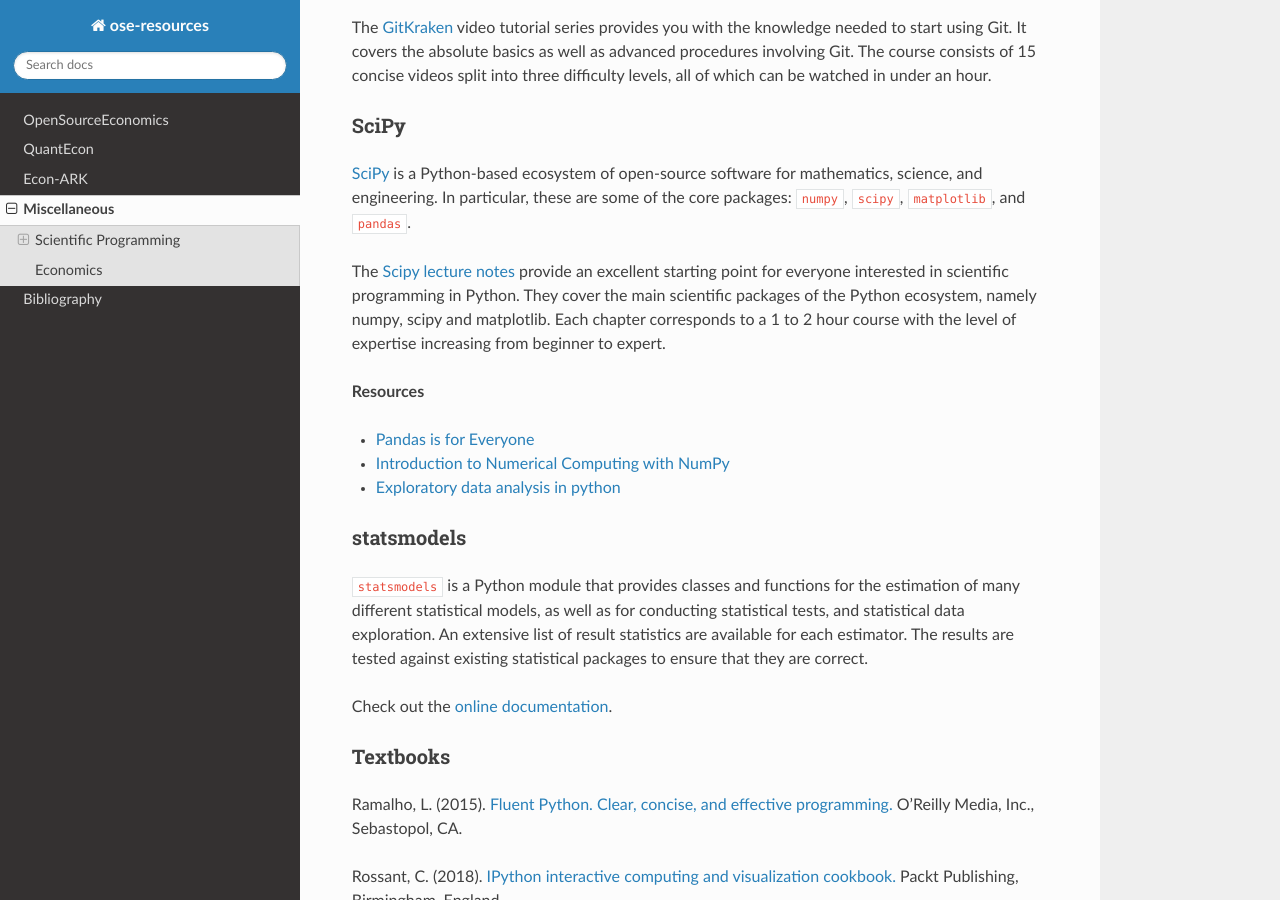
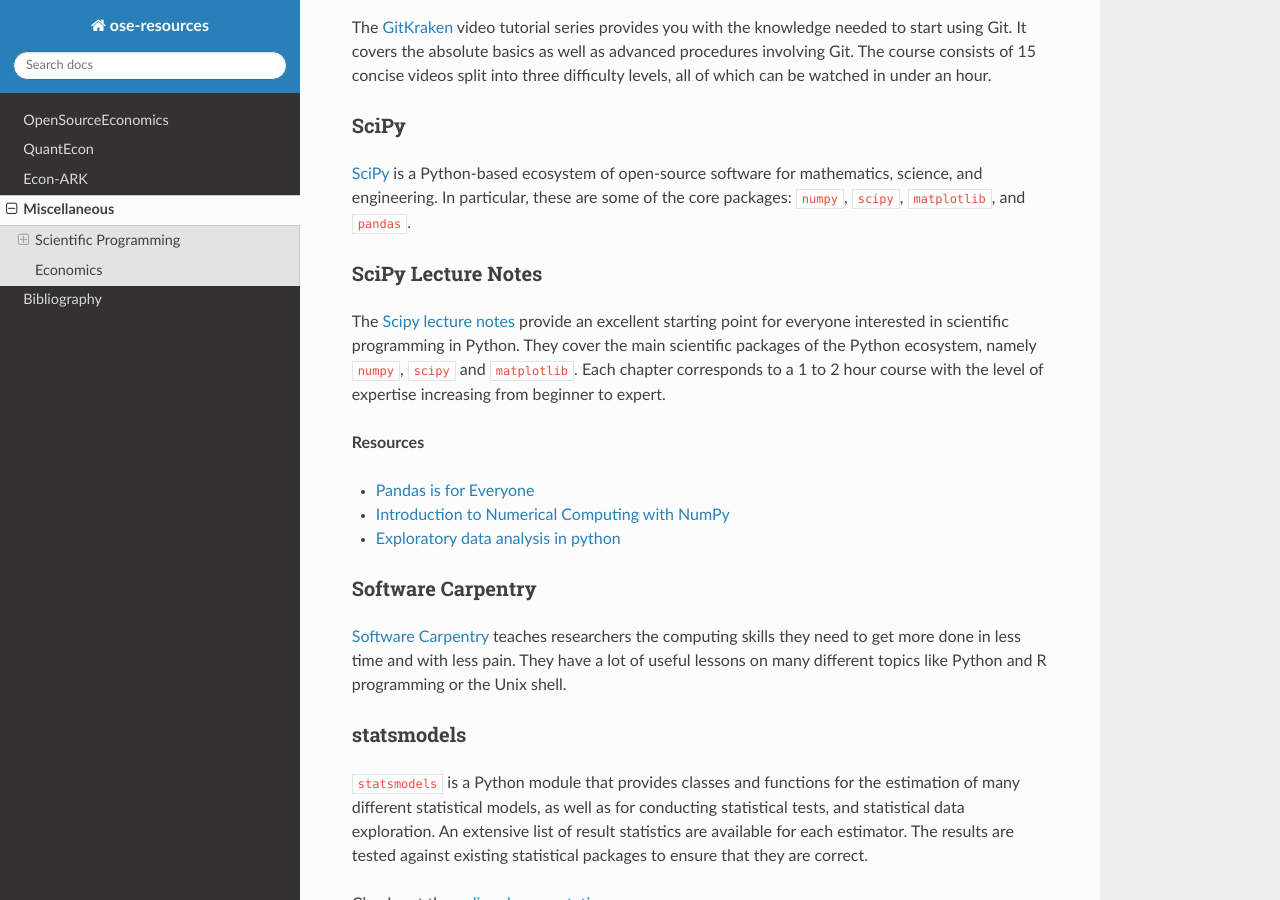
Before and after one commit to MargaritaRad/ose-resources, a Sphinx documentation site: the page built from docs/source/miscellaneous.rst, in a window 1280 px wide and 900 px high, scrolled down 758 px. Built offline with Sphinx 7.4.7 and the Read the Docs theme 2.0.0, drawn with Linux system fonts in a browser that asks for light colours.

Commit message:
added software carpentry reference, final clean ups on package references

```diff
--- a/docs/source/Econ-Ark.rst
+++ b/docs/source/Econ-Ark.rst
@@ -11,7 +11,7 @@
 
 Econ-Ark is headed by `Christopher D. Carroll <https://econ.jhu.edu/directory/christopher-carroll/>`_, Professor of Economics at the Johns Hopkins University.
 
-Originally, Econ-ARK was mainly targeted at macroeconomic applications, but is now extending their tools to support typical microeconomic models.
+Originally, ``econ-ark`` was mainly targeted at macroeconomic applications, but is now extending their tools to support typical microeconomic models.
 
 The main features of Econ-ARK are:
 
@@ -30,6 +30,6 @@
 
 Types of content include (see below for elaboration):
 
-- Explorations: Use the Econ-ARK/HARK toolkit to demonstrate some set of modeling ideas
+- Explorations: Use the ``econ-ark``/HARK toolkit to demonstrate some set of modeling ideas
 - Replications: Attempts to replicate the results of published papers written using other tools
 - Reproductions: Code that reproduces the results of some paper that was originally written using the toolkit
--- a/docs/source/miscellaneous.rst
+++ b/docs/source/miscellaneous.rst
@@ -32,7 +32,10 @@
 
 `SciPy <https://www.scipy.org>`_ is a Python-based ecosystem of open-source software for mathematics, science, and engineering. In particular, these are some of the core packages: ``numpy``, ``scipy``, ``matplotlib``, and ``pandas``.
 
-The `Scipy lecture notes <https://scipy-lectures.org/>`_ provide an excellent starting point for everyone interested in scientific programming in Python. They cover the main scientific packages of the Python ecosystem, namely numpy, scipy and matplotlib. Each chapter corresponds to a 1 to 2 hour course with the level of expertise increasing from beginner to expert.
+SciPy Lecture Notes
+*******************
+
+The `Scipy lecture notes <https://scipy-lectures.org/>`_ provide an excellent starting point for everyone interested in scientific programming in Python. They cover the main scientific packages of the Python ecosystem, namely ``numpy``, ``scipy`` and ``matplotlib``. Each chapter corresponds to a 1 to 2 hour course with the level of expertise increasing from beginner to expert.
 
 **Resources**
 
@@ -41,6 +44,11 @@
 * `Introduction to Numerical Computing with NumPy <https://youtu.be/ZB7BZMhfPgk>`_
 
 * `Exploratory data analysis in python <https://youtu.be/W5WE9Db2RLU>`_
+
+Software Carpentry
+******************
+
+`Software Carpentry <https://software-carpentry.org/>`_ teaches researchers the computing skills they need to get more done in less time and with less pain. They have a lot of useful lessons on many different topics like Python and R programming or the Unix shell.
 
 statsmodels
 ***********
```
